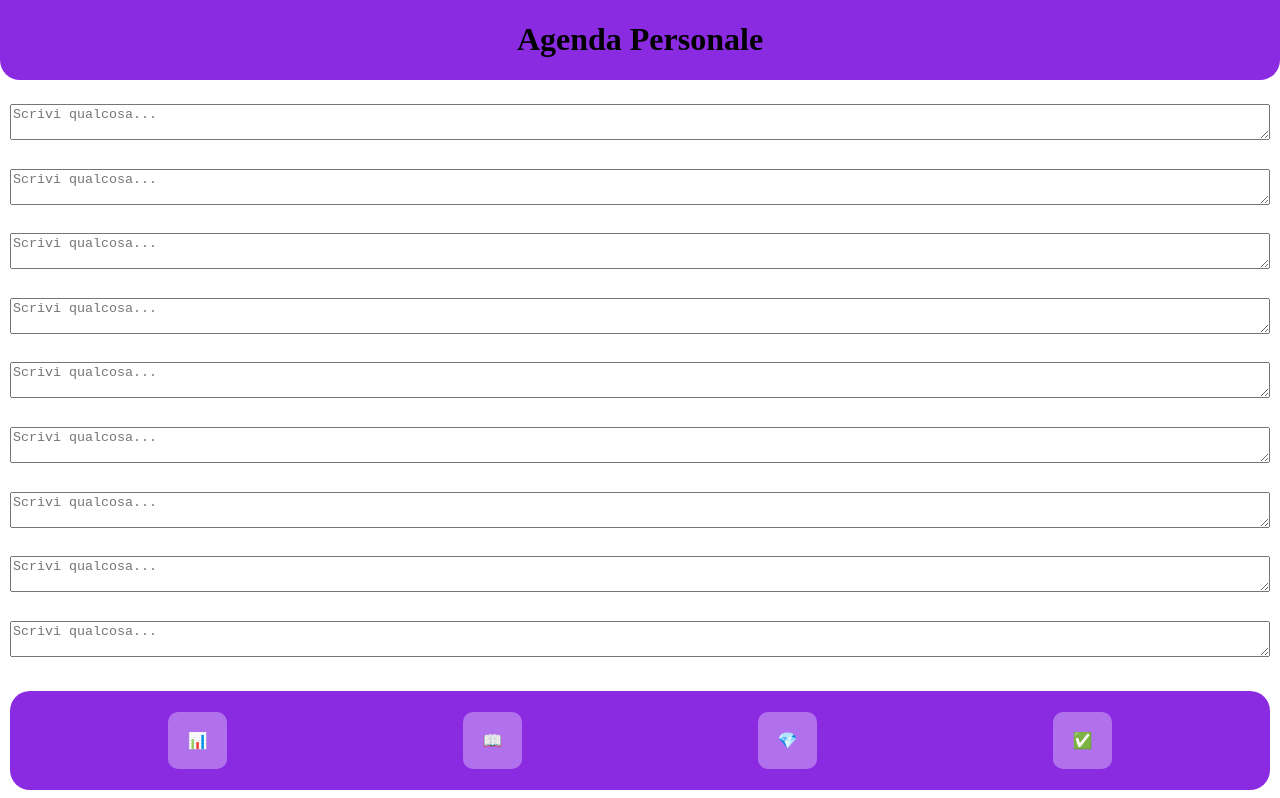
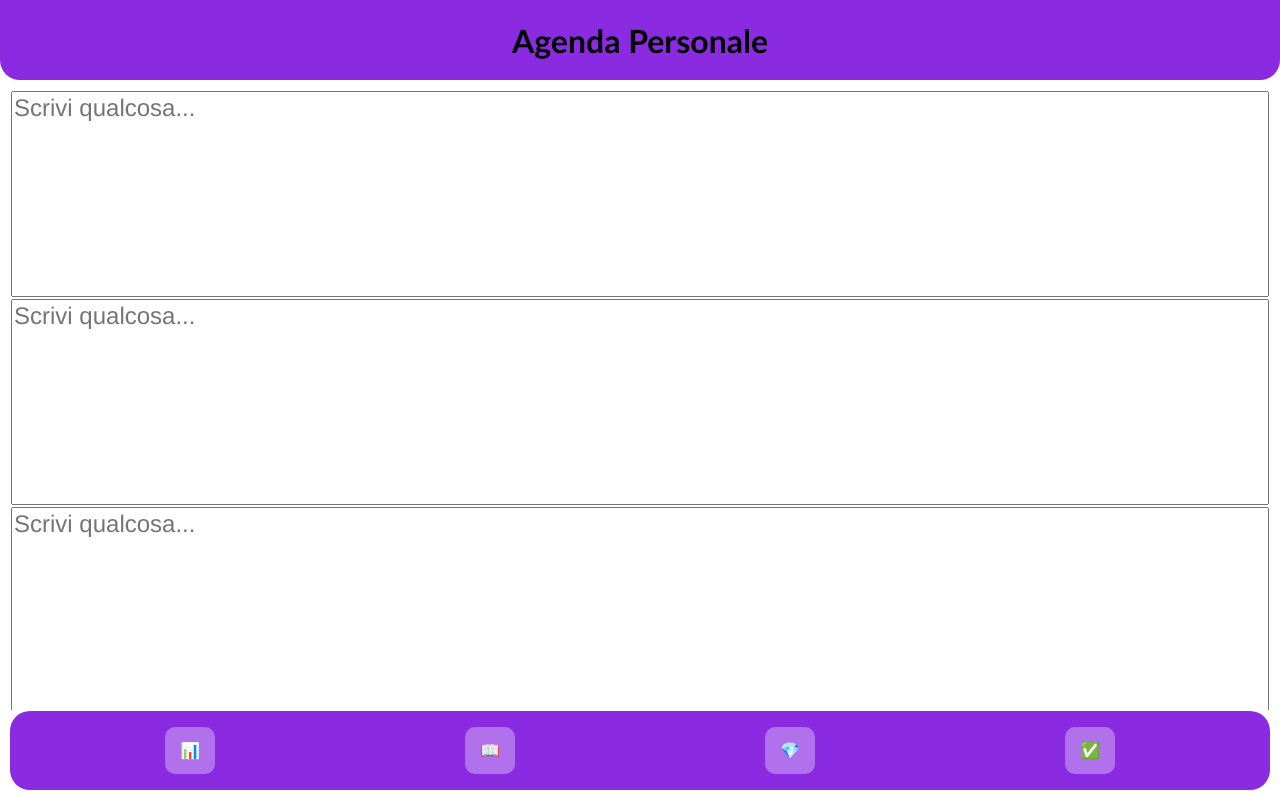
Before and after one commit to barrasimone04-cell/AgendaPersonale.github.io, a plain HTML site: page index.html in a window 1280 px wide. Shown: the top 798 px of the page. Drawn offline with Linux system fonts and the light colour scheme.

Commit message:
Refactor CSS for layout and styling improvements
Updated styles for header, main, and footer sections. Adjusted layout properties and added fixed positioning for header and footer.

```diff
--- a/style.css
+++ b/style.css
@@ -6,24 +6,33 @@ html, body{
 header{
   background-color: blueviolet;
   text-align: center;
+  font-family:'Gill Sans', 'Gill Sans MT', Calibri, 'Trebuchet MS', sans-serif;
   height: 80px;
   border-bottom-left-radius: 20px;
   border-bottom-right-radius: 20px;
+  position: fixed;
+  top: 0;
+  right: 0;
+  left: 0;
 }
 
 main{
   flex: 1;
   padding: 10px;
-  display: grid;
-  grid-template-columns: 2;
-  grid-template-rows: auto;
-  align-items: center;
+  display: flex;
+  flex-direction: column;
+  justify-content: flex-start;
+  align-items: stretch;
+  padding-bottom: 100px;
+  padding-top: 90px;
 }
 
-main input{
-  height: 100%;
-  width: 100%;
-  margin: 2px;
+main textarea{
+  margin: 1px;
+  min-height: 200px;
+  resize: none;
+  font-size: x-large;
+  font-family: 'Franklin Gothic Medium', 'Arial Narrow', Arial, sans-serif;
 }
 
 footer ul{
@@ -32,15 +41,20 @@ footer ul{
   display: grid;
   grid-template-columns: repeat(4, 1fr);
   text-align: center;
-  padding: 40px;
+  padding: 30px;
   border: 0;
   border-radius: 20px;
   margin: 10px 10px;
+  position: fixed;
+  bottom: 0;
+  left: 0;
+  right: 0;
+  z-index: 2;
 }
 
 li a{
   background-color: rgb(177, 113, 236);
-  padding: 20px;
+  padding: 15px;
   border-radius: 10px;
   text-decoration: none;
   transition: all 0,3s ease-in;
@@ -55,3 +69,12 @@ li a:hover{
   flex-direction: column;
   height: 100vh;
 }
+
+footer div{
+  background-color: rgb(255, 255, 255);
+  height: 90px;
+  width: 100%;
+  position: fixed;
+  bottom: 0;
+  z-index: 1;
+}
```
